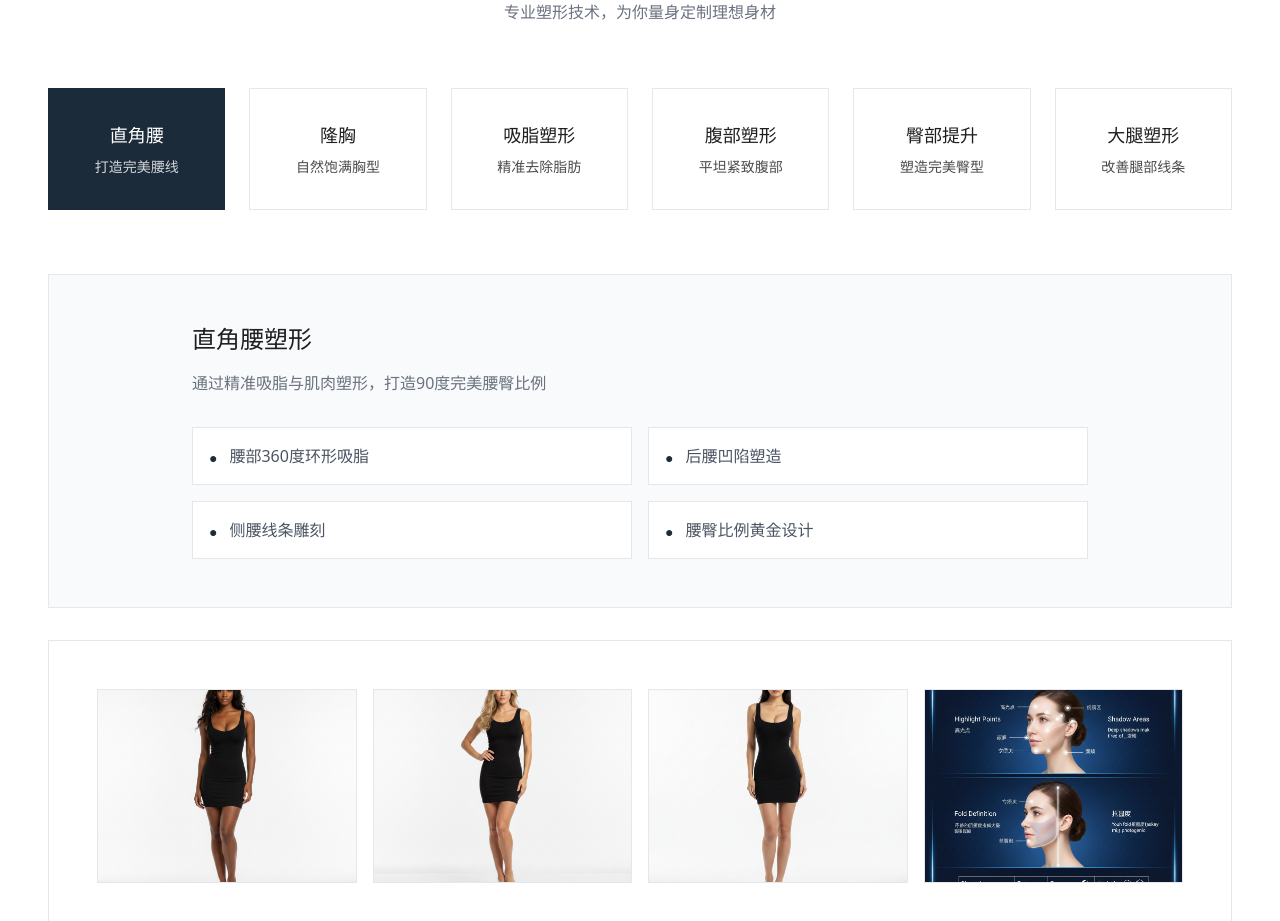
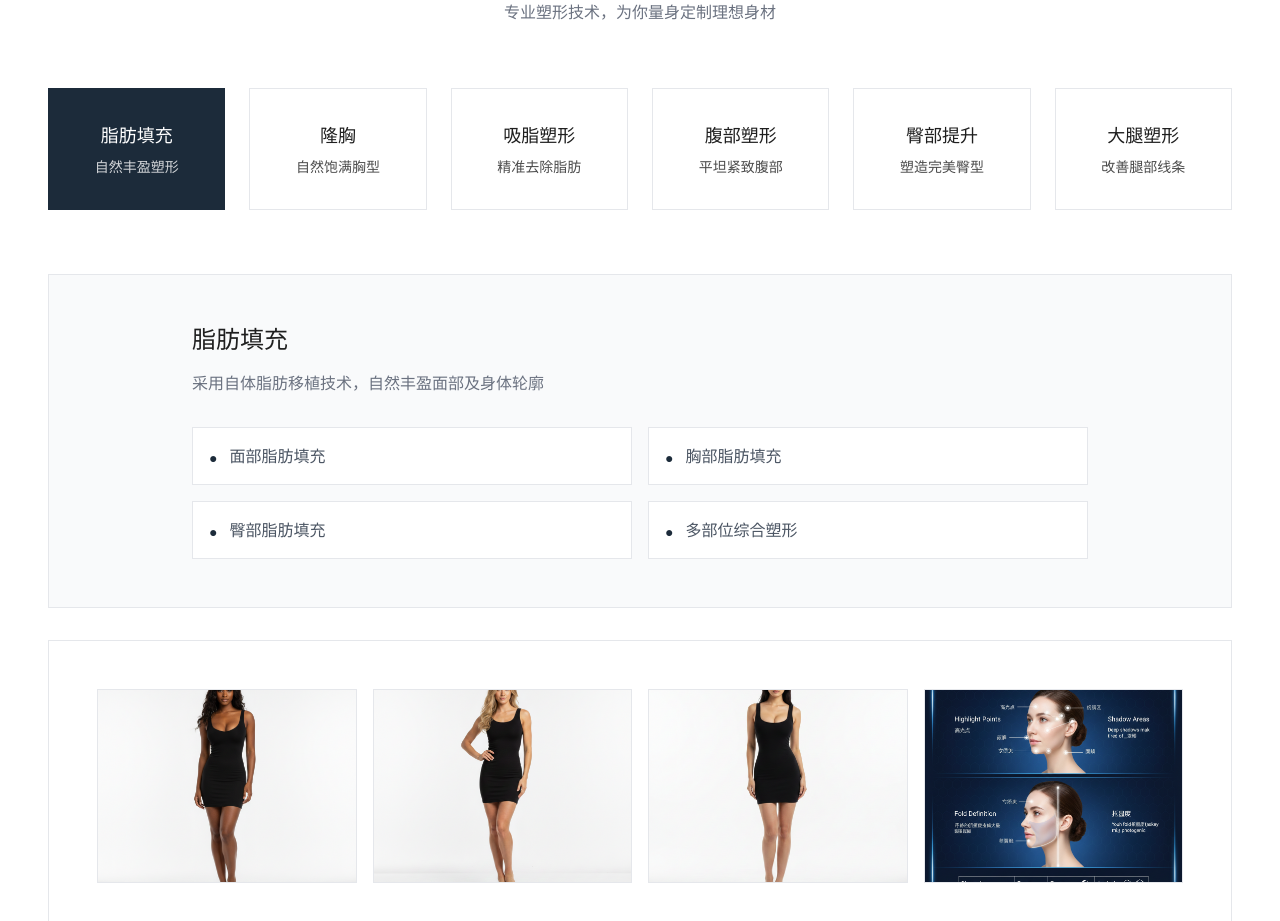
Before and after one commit to kluo98283-maker/yarona, a React (Vite) app: page /body-sculpting in a window 1280 px wide. Shown: the part 1220-2141 px from the top of the page. Built offline with nearby package versions, Linux system fonts and the light colour scheme; no server answers.

Commit message:
Updated BodySculptingPage.tsx

```diff
--- a/src/components/BodySculptingPage.tsx
+++ b/src/components/BodySculptingPage.tsx
@@ -10,7 +10,7 @@ import Navbar from './Navbar';
 function BodySculptingPage() {
   const navigate = useNavigate();
   const [currentSlide, setCurrentSlide] = useState(0);
-  const [activeService, setActiveService] = useState<'waist' | 'breast' | 'liposuction' | 'abdomen' | 'buttocks' | 'thigh'>('waist');
+  const [activeService, setActiveService] = useState<'fatFilling' | 'breast' | 'liposuction' | 'abdomen' | 'buttocks' | 'thigh'>('fatFilling');
   const [caseStudies, setCaseStudies] = useState<any[]>([]);
 
   const images = [
@@ -20,7 +20,7 @@ function BodySculptingPage() {
   ];
 
   const services = [
-    { key: 'waist' as const, title: '直角腰', subtitle: '打造完美腰线' },
+    { key: 'fatFilling' as const, title: '脂肪填充', subtitle: '自然丰盈塑形' },
     { key: 'breast' as const, title: '隆胸', subtitle: '自然饱满胸型' },
     { key: 'liposuction' as const, title: '吸脂塑形', subtitle: '精准去除脂肪' },
     { key: 'abdomen' as const, title: '腹部塑形', subtitle: '平坦紧致腹部' },
@@ -29,14 +29,14 @@ function BodySculptingPage() {
   ];
 
   const serviceDetails = {
-    waist: {
-      title: '直角腰塑形',
-      description: '通过精准吸脂与肌肉塑形，打造90度完美腰臀比例',
+    fatFilling: {
+      title: '脂肪填充',
+      description: '采用自体脂肪移植技术，自然丰盈面部及身体轮廓',
       techniques: [
-        '腰部360度环形吸脂',
-        '后腰凹陷塑造',
-        '侧腰线条雕刻',
-        '腰臀比例黄金设计'
+        '面部脂肪填充',
+        '胸部脂肪填充',
+        '臀部脂肪填充',
+        '多部位综合塑形'
       ],
       images: [
         '/Gemini_Generated_Image_94iwds94iwds94iw.png',
```
